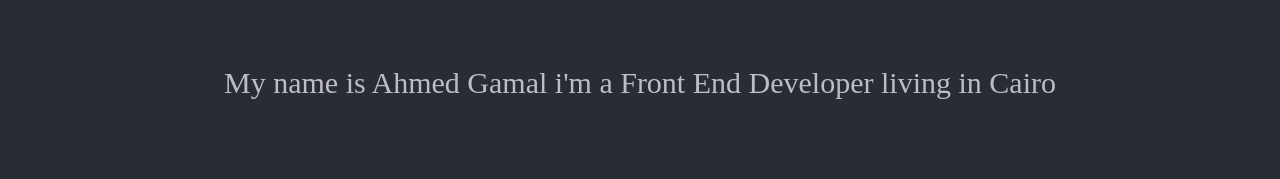
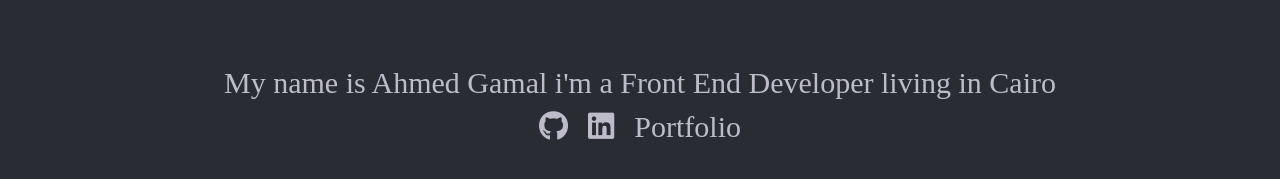
Before and after one commit to AhmedGamalG2/beef-king, a React (Create React App) app: page /about in a window 1280 px wide. Shown: the part 565-744 px from the top of the page. Built offline with nearby package versions, Linux system fonts and the light colour scheme; no server answers.

Commit message:
new commit

```diff
--- a/src/pages/About.js
+++ b/src/pages/About.js
@@ -6,7 +6,18 @@ const About = () => {
       <img className={mod.img} src="https://i.ibb.co/BG2Yf5Z/IMG-7537.jpg" />
       <h1 className={mod.name}>Ahmed Gamal</h1>
       <p className={mod.para}>
-        My name is Ahmed Gamal i'm a Front End Developer living in Cairo
+        <div>
+          My name is Ahmed Gamal i'm a Front End Developer living in Cairo
+        </div>
+        <div className={mod.links}>
+          <a href="https://github.com/AhmedGamalG2">
+            <i className="fa-brands fa-github"></i>
+          </a>
+          <a href="https://www.linkedin.com/in/ahmed-gamal-a8009b265">
+            <i class="fa-brands fa-linkedin"></i>
+          </a>
+          <a>Portfolio</a>
+        </div>
       </p>
     </div>
   );
--- a/src/pages/About.module.css
+++ b/src/pages/About.module.css
@@ -81,3 +81,12 @@
     font-size: 20px;
   }
 }
+.links {
+  display: flex;
+  column-gap: 20px;
+  justify-content: center;
+  padding-top: 10px;
+}
+.links a {
+  color: rgb(190 188 202);
+}
```
Also changed, not shown: 1 other file (tests, documents, lock files or other folders).
